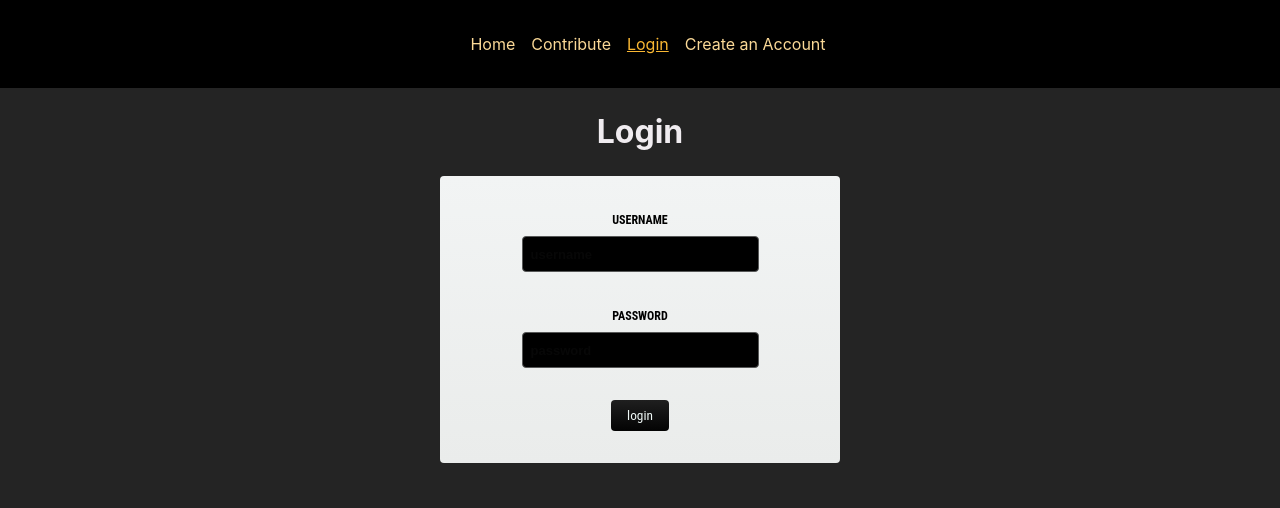
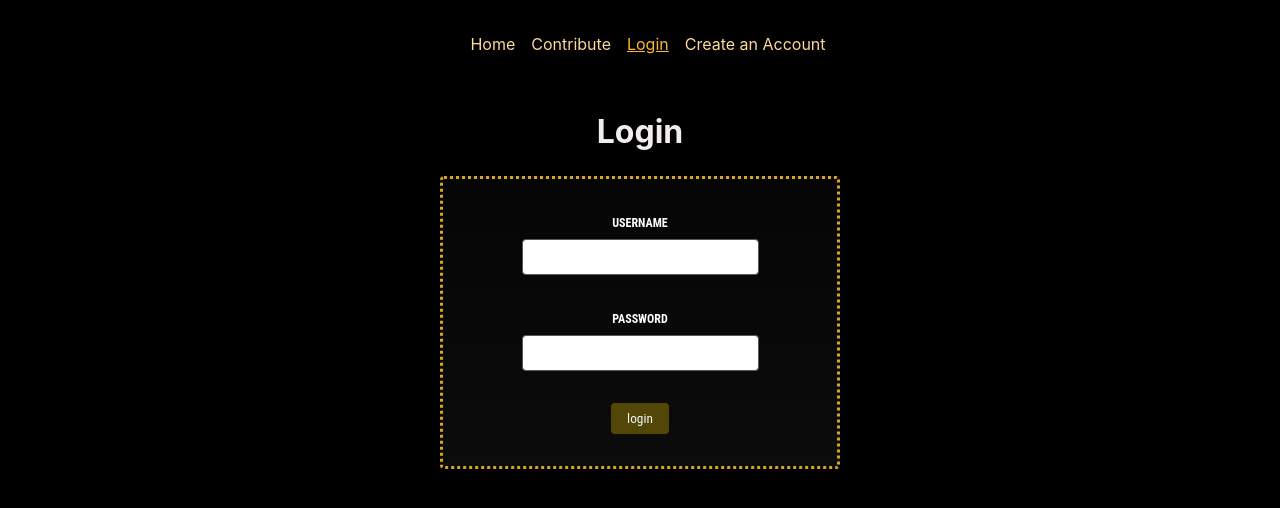
Before and after one commit to prathambansal21103105/codelet, a React (Create React App) app: page /login in a window 1280 px wide. Shown: the top 508 px of the page. Built offline with nearby package versions, Linux system fonts and the light colour scheme; no server answers.

Commit message:
fixed fav question repeat bug

```diff
--- a/src/App.js
+++ b/src/App.js
@@ -7,6 +7,7 @@ import RootLayout from './components/RootLayout';
 import AppProvider from './store/AppProvider';
 import Add from './components/Add';
 import Profile from './components/Profile';
+import Loading from './components/Loading';
 import { createBrowserRouter,RouterProvider } from "react-router-dom";
 // import { useContext } from 'react';
 // import AppContext from './store/app-context';
@@ -16,9 +17,10 @@ const App=()=>{
     const [users,setUsers]=useState([]);
     const [fetchedQuestions,setFetchedQuestions]=useState([]);
     const [user,setUser]=useState("");
-    const [loading,setLoading]=useState(false);
+    // const [loading,setLoading]=useState(false);
     const [leetData,setLeetData]=useState([]);
     const [codeData,setCodeData]=useState([]);
+
     // const [profile,setProfile]=useState([]);
     const fetchUserProfie=async(username)=>{
       // const res=await fetch("https://leetcode-stats-api.herokuapp.com/"+username);
@@ -175,10 +177,13 @@ const App=()=>{
       let newList=[];
       if(flag===0){
         const newList1=user["favorites"];
-        for(const fav of newList){
+        console.log("question:",question);
+        console.log("newList1:",newList1);
+        for(const fav of newList1){
+          console.log("fav:",fav);
           if(fav["link"]===question["link"]){
-            console.log("Not Added");
-            return;
+            console.log("Not Added:");
+            return false;
           }
         }
         newList1.push(question);
@@ -195,7 +200,7 @@ const App=()=>{
       data.id=user["id"];
       data.favs=newList;
       console.log(data);
-      setLoading(true);
+      // setLoading(true);
       const res=await fetch("http://localhost:4000/favs",{
         method:'POST',
         headers: {
@@ -208,7 +213,8 @@ const App=()=>{
       console.log(resBody);
       setUsers(resBody["items"]);
       setUser(resBody["user"]);
-      setLoading(false);
+      // setLoading(false);
+      return true;
     }
 
     const reset=()=>{
@@ -225,13 +231,14 @@ const App=()=>{
           {path:'signUp', element:<SignUp onSubmit={addUser} user={user} reset={reset}/>},
           {path:'favs', element:<Favorites items={user["favorites"]} user={user} reset={reset} clickHandler={addTofav}/>},
           {path:'contribute',element:<Add onSubmit={getQuestion} user={user} reset={reset}/>},
-          {path:'profile',element:<Profile user={user} reset={reset} leetData={leetData} codeData={codeData}/>}
+          {path:'profile',element:<Profile user={user} reset={reset} leetData={leetData} codeData={codeData}/>},
+          {path:'loading',element:<Loading user={user} reset={reset}/>}
         ]
       }
 
     ]);
-    const show=(loading)? <p>Loading...</p>:<AppProvider><RouterProvider router={router}/></AppProvider>;
-    return (show);
+
+    return <AppProvider><RouterProvider router={router}/></AppProvider>;
 }
 
 export default App;
--- a/src/components/Add.js
+++ b/src/components/Add.js
@@ -48,7 +48,7 @@ const Add=({onSubmit,user,reset})=>{
             </p>
         </div>
         <p className={classes.action}>
-            <button type="submit" className={classes.button}>Contribute</button>
+            <button type="submit" className={classes.button}>submit</button>
         </p>
         </form>
         </main>
--- a/src/components/Add.module.css
+++ b/src/components/Add.module.css
@@ -6,6 +6,8 @@
     /* background: linear-gradient(180deg, #f2f4f4, rgb(21, 17, 9)); */
     background:black;
     /* color:black; */
+    border: goldenrod;
+    border-style: dotted;
   }
 
   .input-group {
@@ -46,8 +48,8 @@
     border: none;
     border-radius: 0.25rem;
     /* background: linear-gradient(180deg, #1f1f1f, #030303); */
-    background: white;
-    color: #000000;
+    background: rgb(83, 71, 8);
+    color: white;
     font-family: 'Roboto Condensed', sans-serif;
     cursor: pointer;
   }
@@ -73,7 +75,7 @@
   }
 
   ::placeholder{
-    color:rgb(7, 7, 7)!important;
+    color:white!important;
     font-size: small;
     font-weight: bold;
   }
--- a/src/components/Card.js
+++ b/src/components/Card.js
@@ -1,15 +1,22 @@
+import { useNavigate } from 'react-router-dom';
 import classes from './Card.module.css';
 import { useState } from 'react';
 // import { useState,useContext } from 'react';
 // import AppContext from '../store/app-context';
 
 const Card=(props)=>{
+    const navigate=useNavigate();
     const [clicked,setClicked]=useState(false);
     // const ctx=useContext(AppContext);
-    const addHandler=(event)=>{
+    const addHandler=async(event)=>{
         event.preventDefault();
         if(!clicked){
-            props.clickHandler(props.question,props.flag);
+            navigate("/loading");
+            let res='1';
+            res=await props.clickHandler(props.question,props.flag);
+            if(res===true || res===false){
+                navigate("/");
+            }
         }
         setClicked((state)=>!state);
     }
--- /dev/null
+++ b/src/components/Loading.js
@@ -0,0 +1,14 @@
+import Navigation from "./Navigation";
+
+
+const Loading=({user,reset})=>{
+    return(
+        <>
+        <Navigation user={user} reset={reset}/>
+        <div className="loading">
+            <img src="https://miro.medium.com/v2/resize:fit:1400/1*e_Loq49BI4WmN7o9ItTADg.gif" alt="loading" height="100px"/>
+        </div>
+        </>
+    );
+}
+export default Loading;
--- a/src/components/Login.module.css
+++ b/src/components/Login.module.css
@@ -3,8 +3,10 @@
     max-width: 25rem;
     margin: 2rem auto;
     border-radius: 4px;
-    background: linear-gradient(180deg, #f2f4f4, #eaeceb);
+    background: linear-gradient(180deg, #050505, #0b0c0b);
     color:black;
+    border: goldenrod;
+    border-style: dotted;
   }
 
   .input-group {
@@ -20,7 +22,7 @@
     font-size: 0.75rem;
     font-weight: bold;
     text-transform: uppercase;
-    color: #0b0c0c, !important;
+    color: white;
   }
 
   .form input {
@@ -28,8 +30,8 @@
     padding: 0.5rem;
     border: 1px solid #575858;
     border-radius: 0.25rem;
-    background-color: black;
-    color: white;
+    background-color: white;
+    color: black;
     font-size: 1rem;
     font-weight:bold;
   }
@@ -44,7 +46,7 @@
     padding: 0.5rem 1rem;
     border: none;
     border-radius: 0.25rem;
-    background: linear-gradient(180deg, #1f1f1f, #030303);
+    background: rgb(83, 71, 8);
     color: #f0f9f7;
     font-family: 'Roboto Condensed', sans-serif;
     cursor: pointer;
@@ -59,7 +61,7 @@
   }
 
   button:hover {
-    background: linear-gradient(180deg, #4a4b4b00, #585858);
+    background: goldenrod !important;
     border: black;
     border-width: 1rem;
     color:black;
@@ -71,7 +73,7 @@
   }
 
   ::placeholder{
-    color:rgb(174, 174, 174)!important;
+    color:black;
     font-size: small;
     font-weight: bold;
   }
--- a/src/components/SignUp.module.css
+++ b/src/components/SignUp.module.css
@@ -5,6 +5,8 @@
     border-radius: 4px;
     background: linear-gradient(180deg, #010202, #070707);
     color:black;
+    border: goldenrod;
+    border-style: dotted;
   }
 
   .input-group {
@@ -44,8 +46,8 @@
     padding: 0.5rem 1rem;
     border: none;
     border-radius: 0.25rem;
-    background: linear-gradient(180deg, #fcfafa, #fefcfc);
-    color: #070707;
+    background: rgb(83, 71, 8);
+    color: white;
     font-family: 'Roboto Condensed', sans-serif;
     cursor: pointer;
   }
--- a/src/components/Signup.js
+++ b/src/components/Signup.js
@@ -63,7 +63,7 @@ const SignUp=(props)=>{
              </p>
          </div>
          <p className={classes.action}>
-             <button type="submit" className={classes.button}>SignUp</button>
+             <button type="submit" className={classes.button}>register</button>
          </p>
          </form>
          </main>
--- a/src/index.css
+++ b/src/index.css
@@ -9,7 +9,7 @@
   font-weight: 400;
   color-scheme: light dark;
   color: rgba(255, 255, 255, 0.87);
-  background-color: #242424;
+  background-color: black;
 
   font-synthesis: none;
   text-rendering: optimizeLegibility;
@@ -111,7 +111,6 @@ main{
   align-content: center;
   flex-wrap: wrap;
   flex-direction: row;
-  /* background-color: black; */
 }
 
 .info{
@@ -119,6 +118,8 @@ main{
   margin-right:40px;
   text-align: auto;
   font-family: helvetica neue, Helvetica, Arial, sans-serif !important;
+  background-color: black;
+  padding: 20px;
 }
 
 
@@ -265,3 +266,10 @@ main{
   display: block;
   color:grey !important;
 }
+
+.loading{
+  text-align: center;
+  padding-top: 18%;
+  height: 100%;
+  width:100%
+}
```
Also changed, not shown: src/components/img.gif (added).
